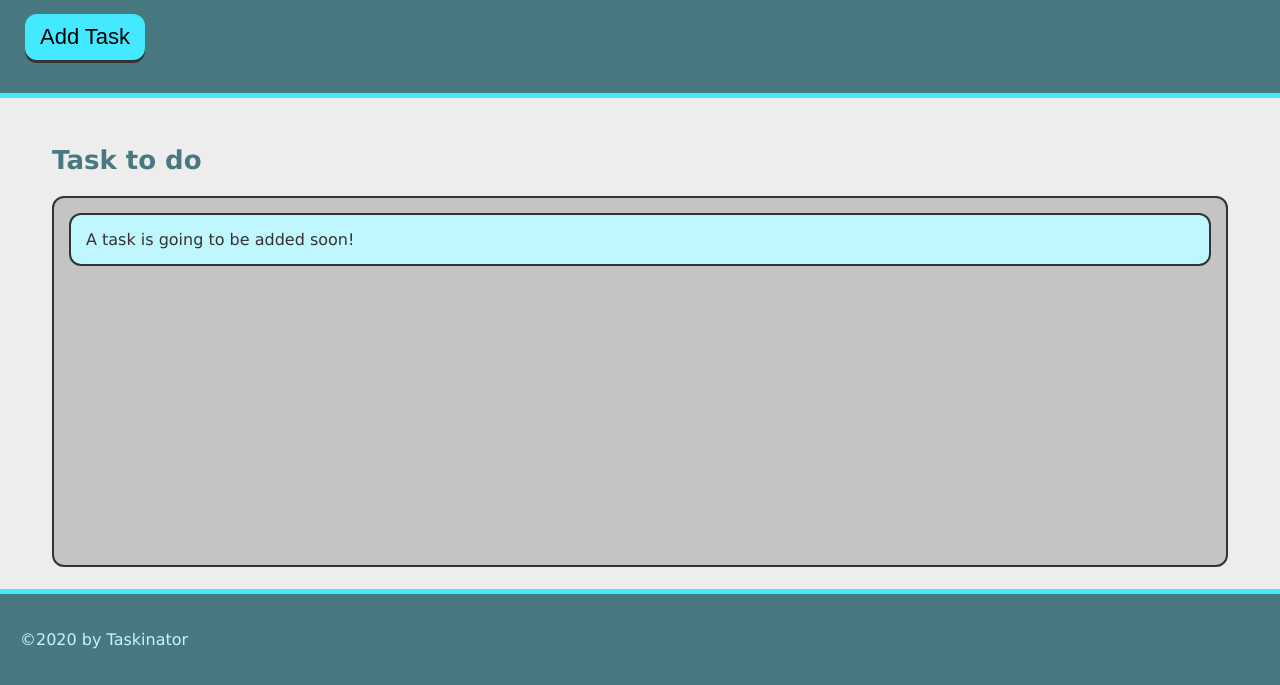
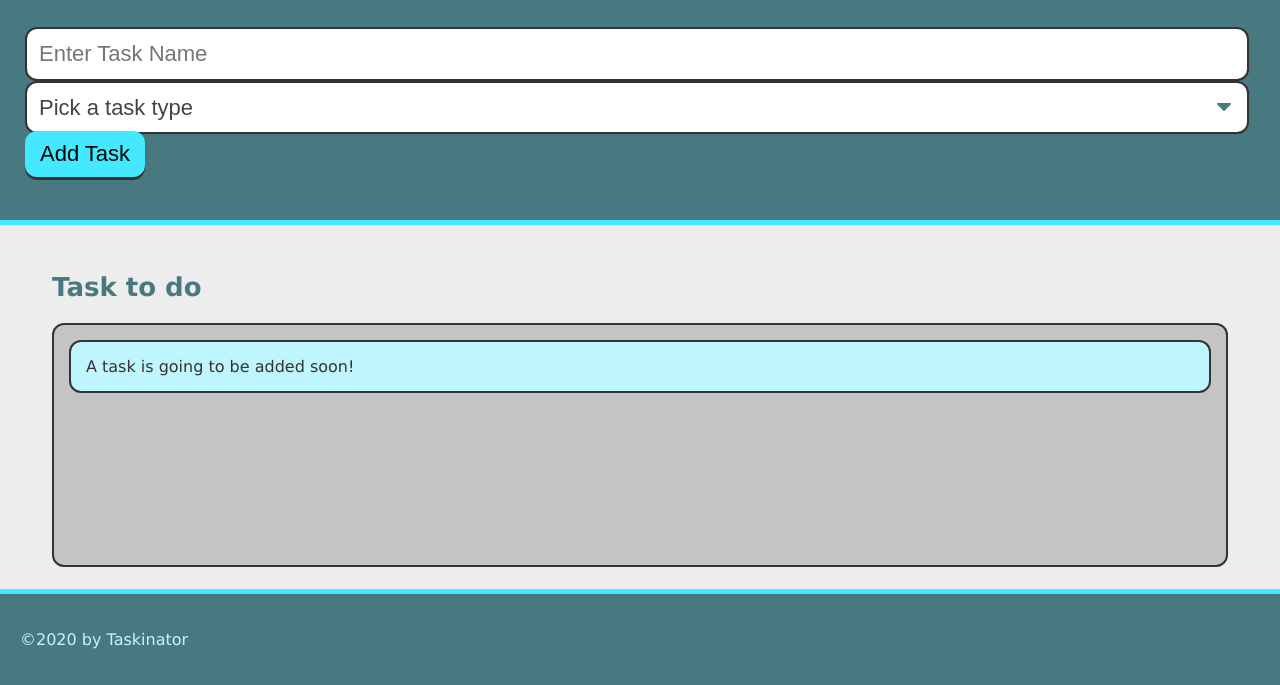
Before and after one commit to brivera14/Taskinator, a plain HTML site: page index.html in a window 1280 px wide. Shown: the part 115-800 px from the top of the page. Drawn offline with Linux system fonts and the light colour scheme.

Commit message:
html for task form done

```diff
--- a/index.html
+++ b/index.html
@@ -12,7 +12,18 @@
     <header>
         <h1 class="page-title">Taskinator</h1>
         <p>Click the button below to add a new task!</p>
-        <button class="btn" id="save-task" type="button">Add Task</button>
+        <form id="task-form">
+            <div class="form-group">
+                <input type="text" name="task-name" class="text-input" placeholder="Enter Task Name" />
+                <select name="task-type" class="select-dropdown">
+                    <option value="" disabled selected>Pick a task type</option>
+                    <option value="Print">Print</option>
+                    <option value="web">Web</option>
+                    <option value="Mobile">Mobile</option>
+                </select>
+                <button class="btn" id="save-task" type="button">Add Task</button>
+            </div>
+        </form>
     </header>
 
     <main class="page-content">
```
